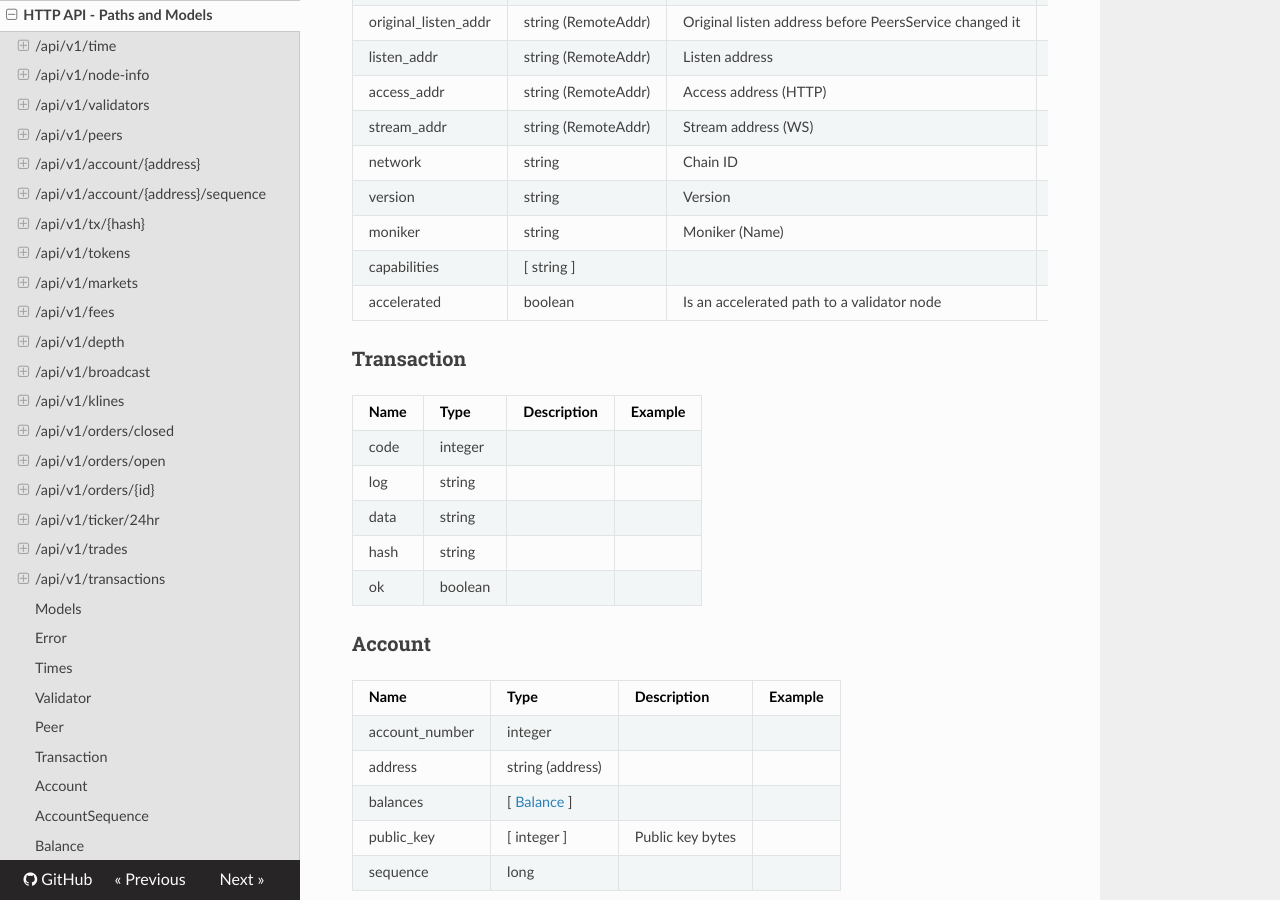
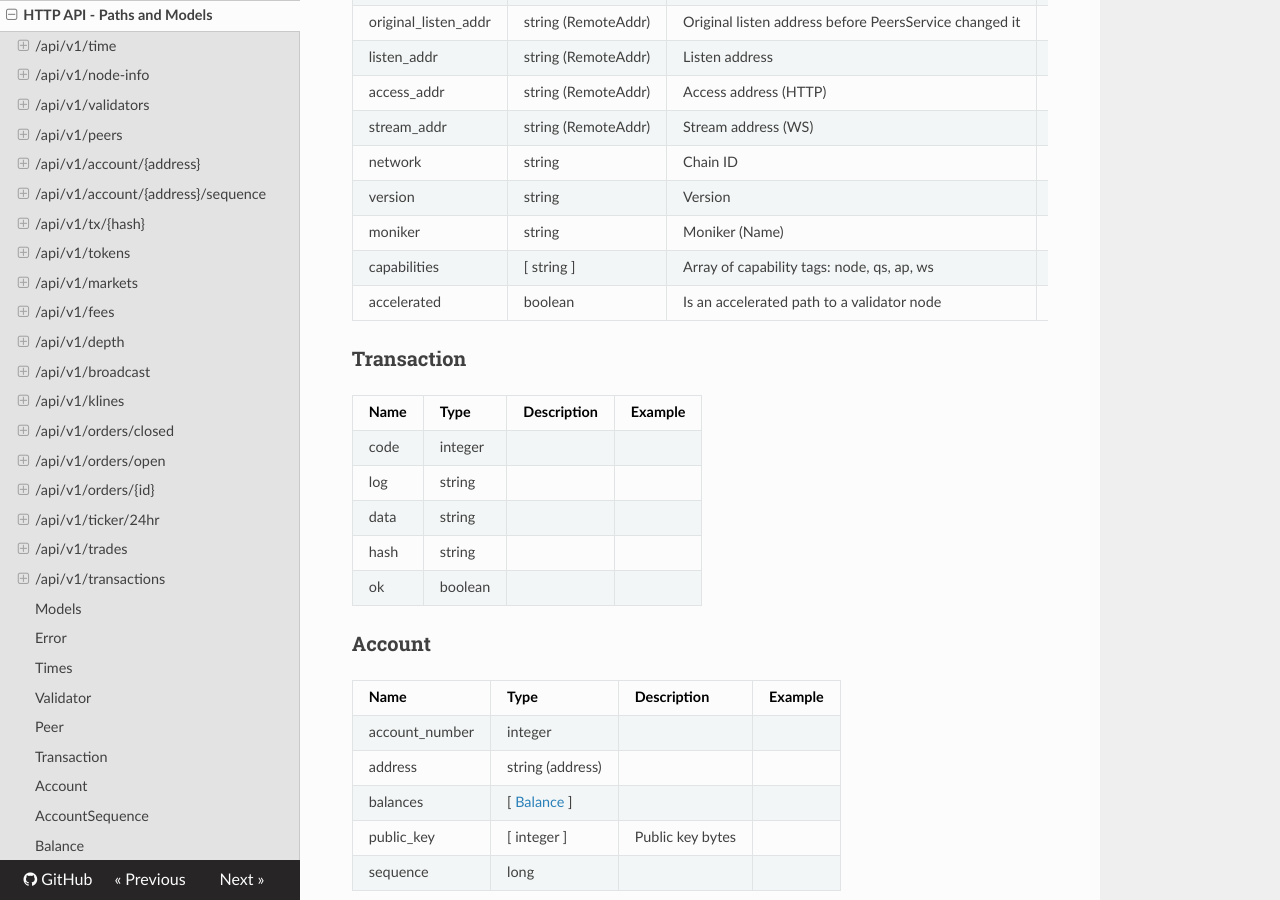
Before and after one commit to yash-sharma1/docs-site, an MkDocs documentation site: the page built from docs/api-reference/dex-api/paths.md, in a window 1280 px wide and 900 px high, scrolled down 14774 px. Built offline with MkDocs 1.6.1, drawn with Linux system fonts in a browser that asks for light colours; nearby versions of some CDN libraries.

Commit message:
http docs: added capability tags desc/example

```diff
--- a/docs/api-reference/dex-api/paths.md
+++ b/docs/api-reference/dex-api/paths.md
@@ -552,7 +552,7 @@ The given _limit_ must be one of the allowed limits below.
 | network | string | Chain ID |  |
 | version | string | Version |  |
 | moniker | string | Moniker (Name) |  |
-| capabilities | [ string ] |  |  |
+| capabilities | [ string ] | Array of capability tags: node, qs, ap, ws | node,ap |
 | accelerated | boolean | Is an accelerated path to a validator node |  |
 
 ### Transaction
--- a/swagger.yml
+++ b/swagger.yml
@@ -1108,6 +1108,8 @@ definitions:
         required: true
       capabilities:
         type: array
+        description: "Array of capability tags: node, qs, ap, ws"
+        example: ["node", "ap"]
         items:
           type: string
           enum: ['node', 'qs', 'ap', 'ws']
```
